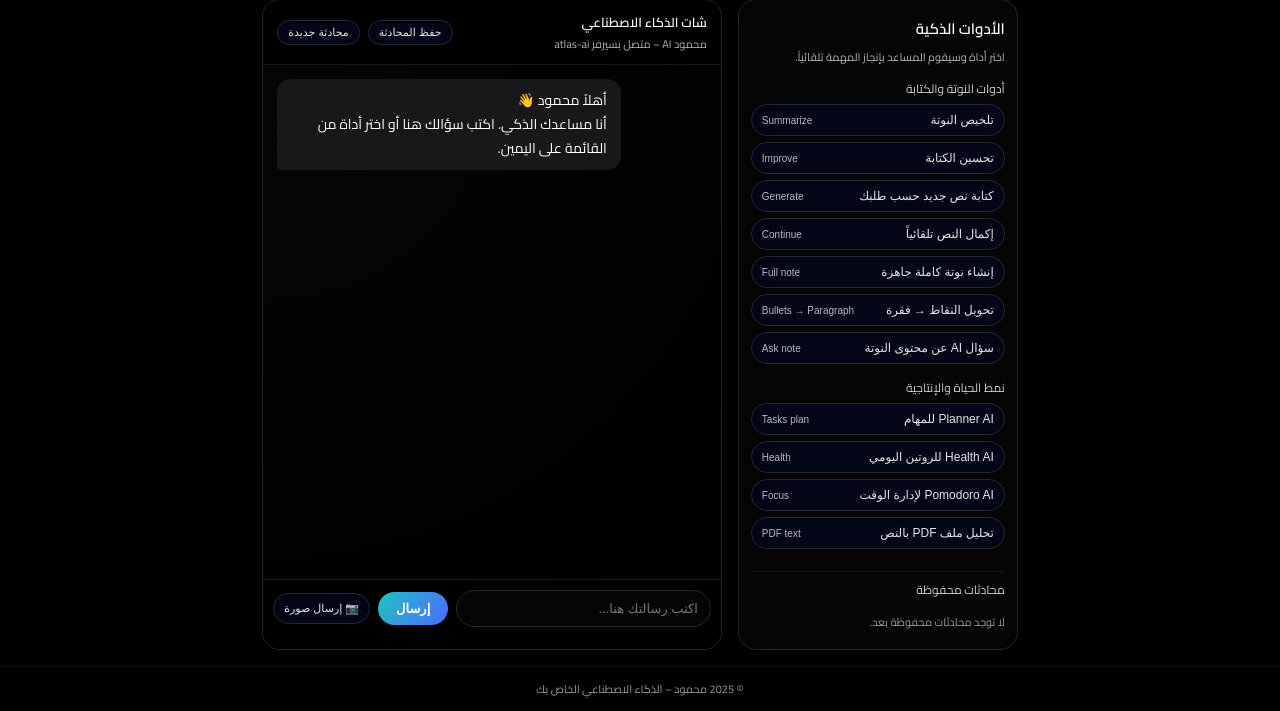
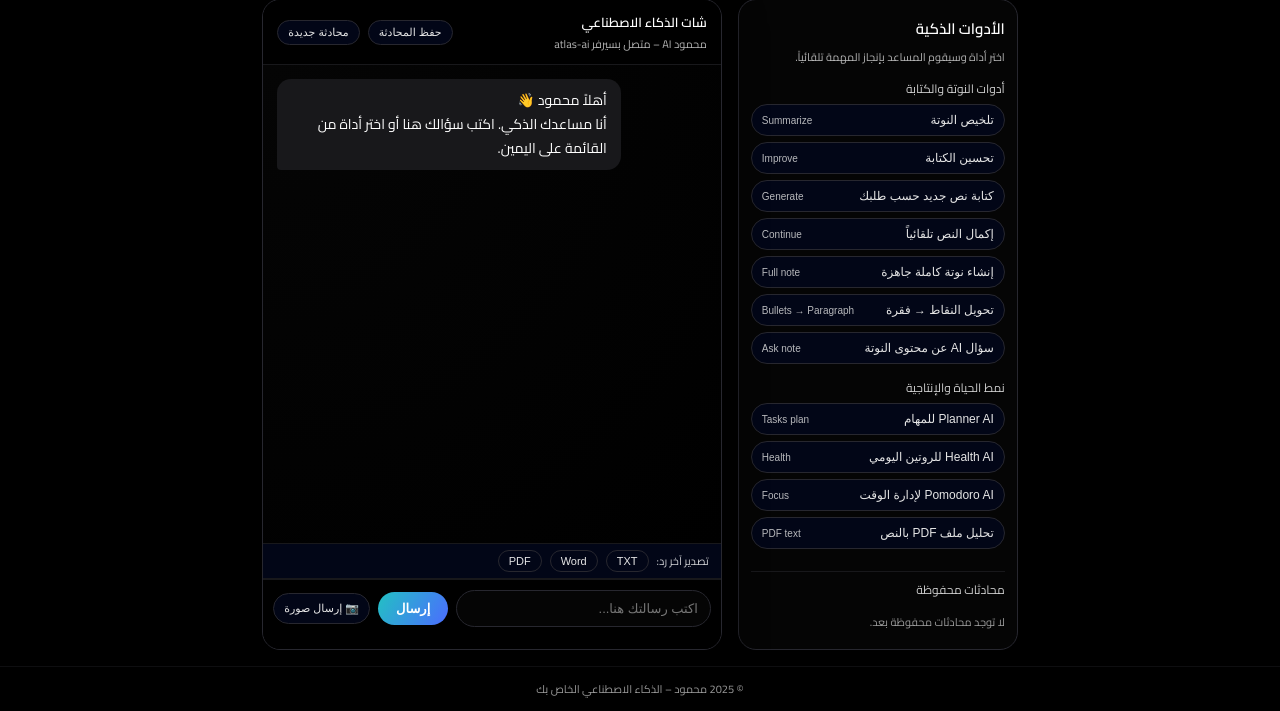
Before and after one commit to modasmadi/atlas-ai, a Flask app: page / in a window 1280 px wide. Shown: the part 119-830 px from the top of the page. Run offline with Flask 3, Linux system fonts and the light colour scheme; some libraries are stand-ins or nearby versions.

Commit message:
Update index.html

```diff
--- a/templates/index.html
+++ b/templates/index.html
@@ -4,7 +4,14 @@
   <meta charset="UTF-8" />
   <title>محمود | مساعد الذكاء الاصطناعي</title>
   <meta name="viewport" content="width=device-width, initial-scale=1" />
+
+  <!-- خط عربي جميل -->
   <link href="https://fonts.googleapis.com/css2?family=Cairo:wght@300;400;600;700&display=swap" rel="stylesheet" />
+
+  <!-- مكتبة jsPDF لتوليد PDF في المتصفح -->
+  <script src="https://cdnjs.cloudflare.com/ajax/libs/jspdf/2.5.1/jspdf.umd.min.js"
+          integrity="sha512-/8aAqjF7kDbDeihdj5Z8SGvtQvECOHc1HwNfTK8F1DYjwMYJN9WewtGaozvQNf1v9F9MaW1u5V7YxKp7rMTaBA=="
+          crossorigin="anonymous" referrerpolicy="no-referrer"></script>
 
   <style>
     * { margin: 0; padding: 0; box-sizing: border-box; }
@@ -239,12 +246,44 @@
     .typing-indicator {
       font-size: 12px;
       opacity: 0.7;
-      margin: 0 4px 8px;
+      margin: 0 4px 4px;
+      padding: 0 14px 4px;
       display: none;
     }
 
     .typing-indicator.visible {
       display: block;
+    }
+
+    .export-bar {
+      padding: 6px 12px;
+      border-top: 1px solid #18181b;
+      border-bottom: 1px solid #18181b;
+      background: #020617;
+      display: flex;
+      align-items: center;
+      gap: 8px;
+      font-size: 11px;
+    }
+
+    .export-bar span {
+      opacity: 0.8;
+    }
+
+    .export-btn {
+      font-size: 11px;
+      padding: 4px 10px;
+      border-radius: 999px;
+      border: 1px solid #27272f;
+      background: #020617;
+      color: #e5e5e5;
+      cursor: not-allowed;
+      opacity: 0.4;
+    }
+
+    .export-btn.enabled {
+      cursor: pointer;
+      opacity: 1;
     }
 
     .input-area {
@@ -470,6 +509,13 @@
       المساعد يفكر في الرد...
     </div>
 
+    <div class="export-bar">
+      <span>تصدير آخر رد:</span>
+      <button id="btnTxt" class="export-btn" onclick="downloadAsTxt()" disabled>TXT</button>
+      <button id="btnDoc" class="export-btn" onclick="downloadAsDoc()" disabled>Word</button>
+      <button id="btnPdf" class="export-btn" onclick="downloadAsPdf()" disabled>PDF</button>
+    </div>
+
     <div class="input-area">
       <div class="input-main">
         <input id="chatInput" type="text" placeholder="اكتب رسالتك هنا..." />
@@ -502,22 +548,23 @@
 
 <script>
   // ===== إعدادات عامة =====
-  const API_CHAT = "https://atlas-ai-hrgs.onrender.com/api/chat";       // نص
-  const API_IMAGE = "https://atlas-ai-hrgs.onrender.com/api/image_chat"; // صورة
+  // عدّل الرابط إذا تغيّر اسم السيرفر في Render
+  const API_CHAT  = "https://atlas-ai-hrgs.onrender.com/api/chat";
+  const API_IMAGE = "https://atlas-ai-hrgs.onrender.com/api/image_chat";
 
-  const messagesEl = document.getElementById("messages");
-  const inputEl = document.getElementById("chatInput");
-  const sendBtn = document.getElementById("sendBtn");
-  const typingEl = document.getElementById("typingIndicator");
-  const imageInput = document.getElementById("imageInput");
-  const imageHint = document.getElementById("imageHint");
+  const messagesEl  = document.getElementById("messages");
+  const inputEl     = document.getElementById("chatInput");
+  const sendBtn     = document.getElementById("sendBtn");
+  const typingEl    = document.getElementById("typingIndicator");
+  const imageInput  = document.getElementById("imageInput");
+  const imageHint   = document.getElementById("imageHint");
   const savedListEl = document.getElementById("savedConversations");
 
   document.getElementById("year").textContent = new Date().getFullYear();
 
-  // === إدارة المحادثة الحالية والحفظ ===
+  let lastAiReply = "";
   let currentConversation = [];
-  let savedConversations = [];
+  let savedConversations  = [];
 
   function addMessage(text, sender, addToMemory = true) {
     const div = document.createElement("div");
@@ -532,6 +579,12 @@
         text,
         ts: Date.now(),
       });
+    }
+
+    // لو الرد من الـ AI نخزّنه للتصدير
+    if (sender === "ai") {
+      lastAiReply = text;
+      updateExportButtons();
     }
   }
 
@@ -587,8 +640,8 @@
     }
   });
 
-  // رسالة ترحيب أولية
-  addMessage("أهلاً محمود 👋\nأنا مساعدك الذكي. اكتب سؤالك هنا أو اختر أداة من القائمة على اليمين.", "ai");
+  // رسالة ترحيب أول مرة
+  addMessage("أهلاً محمود 👋\nأنا مساعدك الذكي. اكتب سؤالك هنا أو اختر أداة من القائمة على اليمين.", "ai", true);
 
   // ===== حفظ المحادثات في localStorage =====
   function loadSavedConversations() {
@@ -606,8 +659,8 @@
     if (!savedConversations.length) {
       const span = document.createElement("span");
       span.style.fontSize = "11px";
-      span.style.opacity = "0.6";
-      span.textContent = "لا توجد محادثات محفوظة بعد.";
+      span.style.opacity   = "0.6";
+      span.textContent     = "لا توجد محادثات محفوظة بعد.";
       savedListEl.appendChild(span);
       return;
     }
@@ -617,16 +670,19 @@
       .forEach((conv) => {
         const btn = document.createElement("button");
         btn.className = "saved-item";
-        btn.onclick = () => loadConversation(conv.id);
-        const title = conv.title || "محادثة بدون عنوان";
-        const date = new Date(conv.createdAt).toLocaleString("ar-JO");
+        btn.onclick   = () => loadConversation(conv.id);
+        const title   = conv.title || "محادثة بدون عنوان";
+        const date    = new Date(conv.createdAt).toLocaleString("ar-JO");
         btn.innerHTML = `<div>${title}</div><span>${date}</span>`;
         savedListEl.appendChild(btn);
       });
   }
 
   function saveCurrentConversation() {
-    if (!currentConversation.length) return alert("لا يوجد محتوى لحفظه.");
+    if (!currentConversation.length) {
+      alert("لا يوجد محتوى لحفظه.");
+      return;
+    }
 
     const firstUserMsg = currentConversation.find((m) => m.sender === "user");
     const title = firstUserMsg ? firstUserMsg.text.slice(0, 24) + "..." : "محادثة محفوظة";
@@ -648,20 +704,28 @@
     const conv = savedConversations.find((c) => c.id === id);
     if (!conv) return;
 
-    messagesEl.innerHTML = "";
-    currentConversation = conv.messages.slice(); // نسخة
+    messagesEl.innerHTML   = "";
+    currentConversation    = conv.messages.slice();
+    lastAiReply            = "";
     currentConversation.forEach((m) => {
       addMessage(m.text, m.sender, false);
+      if (m.sender === "ai") {
+        lastAiReply = m.text; // آخر رد من AI
+      }
     });
+    updateExportButtons();
   }
 
   function clearConversation() {
     messagesEl.innerHTML = "";
-    currentConversation = [];
-    addMessage("بدأنا محادثة جديدة ✅\nاكتب سؤالك أو اختر أداة من القائمة.", "ai");
+    currentConversation  = [];
+    lastAiReply          = "";
+    addMessage("بدأنا محادثة جديدة ✅\nاكتب سؤالك أو اختر أداة من القائمة.", "ai", true);
+    updateExportButtons();
   }
 
   loadSavedConversations();
+  updateExportButtons();
 
   // ===== أدوات السايدبار =====
   let currentTool = null;
@@ -713,17 +777,17 @@
     },
   };
 
-  const modalBackdrop = document.getElementById("toolModalBackdrop");
-  const modalTitle = document.getElementById("toolModalTitle");
-  const modalDesc = document.getElementById("toolModalDesc");
-  const modalTextarea = document.getElementById("toolModalTextarea");
+  const modalBackdrop  = document.getElementById("toolModalBackdrop");
+  const modalTitle     = document.getElementById("toolModalTitle");
+  const modalDesc      = document.getElementById("toolModalDesc");
+  const modalTextarea  = document.getElementById("toolModalTextarea");
 
   function openToolModal(toolKey) {
     currentTool = toolKey;
-    const cfg = TOOL_CONFIG[toolKey];
-    modalTitle.textContent = cfg.title;
-    modalDesc.textContent = cfg.desc;
-    modalTextarea.value = "";
+    const cfg   = TOOL_CONFIG[toolKey];
+    modalTitle.textContent    = cfg.title;
+    modalDesc.textContent     = cfg.desc;
+    modalTextarea.value       = "";
     modalBackdrop.classList.add("visible");
   }
 
@@ -765,7 +829,7 @@
     const rawText = modalTextarea.value.trim();
     if (!currentTool || !rawText) return;
 
-    const cfg = TOOL_CONFIG[currentTool];
+    const cfg        = TOOL_CONFIG[currentTool];
     const toolPrompt = buildToolPrompt(currentTool, rawText);
 
     addMessage(`[${cfg.title}]\n${rawText}`, "user");
@@ -796,7 +860,7 @@
 
       await callImageApi(base64Data, text);
       imageHint.textContent = "";
-      imageInput.value = "";
+      imageInput.value      = "";
     };
     reader.readAsDataURL(file);
   });
@@ -830,6 +894,63 @@
       addMessage("⚠ حدث خطأ أثناء تحليل الصورة.", "ai");
     }
   }
+
+  // ===== أزرار التصدير =====
+  function updateExportButtons() {
+    const has = !!(lastAiReply && lastAiReply.trim());
+    ["btnTxt", "btnDoc", "btnPdf"].forEach((id) => {
+      const el = document.getElementById(id);
+      if (!el) return;
+      if (has) {
+        el.disabled = false;
+        el.classList.add("enabled");
+      } else {
+        el.disabled = true;
+        el.classList.remove("enabled");
+      }
+    });
+  }
+
+  function downloadFile(filename, content, mimeType) {
+    const blob = new Blob([content], { type: mimeType });
+    const url  = URL.createObjectURL(blob);
+    const a    = document.createElement("a");
+    a.href     = url;
+    a.download = filename;
+    document.body.appendChild(a);
+    a.click();
+    document.body.removeChild(a);
+    URL.revokeObjectURL(url);
+  }
+
+  function downloadAsTxt() {
+    if (!lastAiReply || !lastAiReply.trim()) return;
+    downloadFile("mahmoud_ai_note.txt", lastAiReply, "text/plain;charset=utf-8");
+  }
+
+  function downloadAsDoc() {
+    if (!lastAiReply || !lastAiReply.trim()) return;
+    const rtf = "{\\rtf1\\ansi\n" + lastAiReply.replace(/\n/g, "\\par\n") + "\n}";
+    downloadFile("mahmoud_ai_note.doc", rtf, "application/rtf");
+  }
+
+  function downloadAsPdf() {
+    if (!lastAiReply || !lastAiReply.trim()) return;
+    if (!window.jspdf || !window.jspdf.jsPDF) {
+      alert("مكتبة PDF غير محملة.");
+      return;
+    }
+    const { jsPDF } = window.jspdf;
+    const doc       = new jsPDF({ orientation: "p", unit: "pt", format: "a4" });
+
+    const margin    = 40;
+    const pageWidth = doc.internal.pageSize.getWidth();
+    const maxWidth  = pageWidth - margin * 2;
+
+    const lines = doc.splitTextToSize(lastAiReply, maxWidth);
+    doc.text(lines, margin, margin);
+    doc.save("mahmoud_ai_note.pdf");
+  }
 </script>
 
 </body>
```
